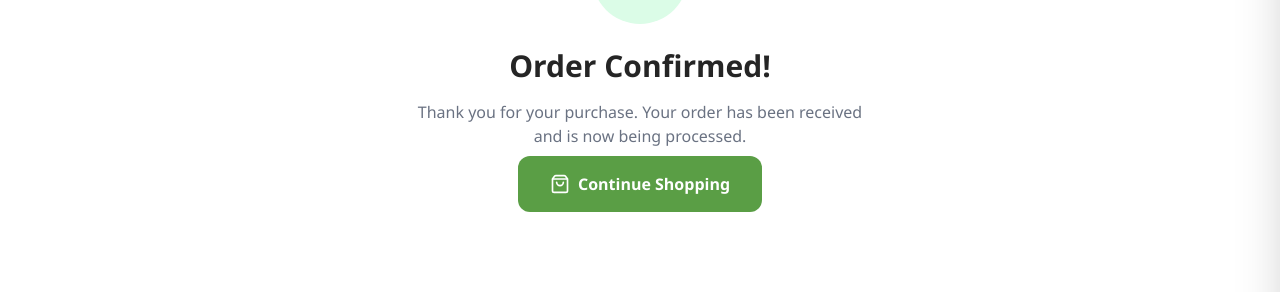
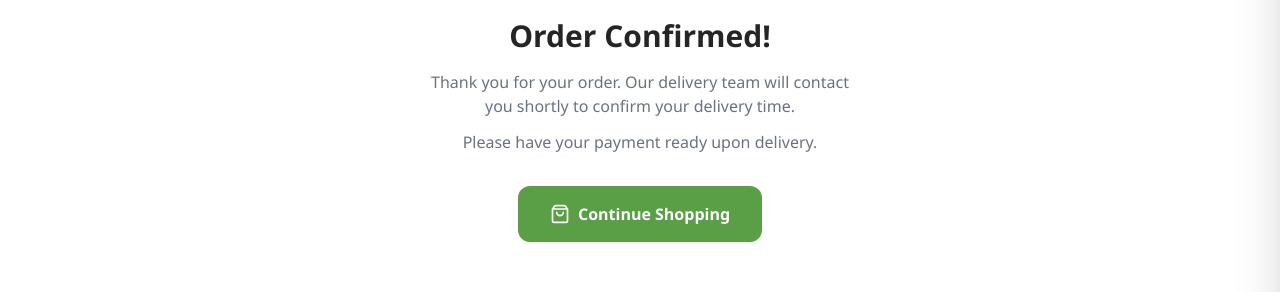
Before and after one commit to alkhudarigroupuae/emdaad-food, a Next.js app: page /checkout/success in a window 1280 px wide. Shown: the part 291-583 px from the top of the page. Built offline with nearby package versions, Linux system fonts and the light colour scheme; no server answers.

Commit message:
fix: keep all checkout flows within emdaadfood.com, no redirect to admin

```diff
--- a/src/app/checkout/CheckoutClient.tsx
+++ b/src/app/checkout/CheckoutClient.tsx
@@ -82,24 +82,7 @@ export default function CheckoutClient() {
 
       if (res.ok) {
         clearCart();
-
-        if (selectedGateway === 'cod') {
-          // Redirect to success page for COD
-          router.push(`/checkout/success?order_id=${order.id}`);
-        } else if (order.payment_url) {
-          // Redirect to proxied payment url for online payments
-          // Original: https://admin.emdaadfood.com/checkout/order-pay/17308/?pay_for_order=true&key=wc_order_9sVLgWlc6CtZ8
-          // New: /checkout/payment/17308/?pay_for_order=true&key=wc_order_9sVLgWlc6CtZ8
-          try {
-            const urlObj = new URL(order.payment_url);
-            const pathAndQuery = urlObj.pathname.replace('/checkout/order-pay/', '') + urlObj.search;
-            router.push(`/checkout/payment/${pathAndQuery}`);
-          } catch(e) {
-            window.location.href = order.payment_url;
-          }
-        } else {
-          router.push(`/checkout/success?order_id=${order.id}`);
-        }
+        router.push(`/checkout/success?order_id=${order.id}&method=${selectedGateway}`);
       } else {
         alert(order.error || 'Error creating order');
         setIsLoading(false);
--- a/src/app/checkout/success/page.tsx
+++ b/src/app/checkout/success/page.tsx
@@ -1,25 +1,61 @@
 import Link from 'next/link';
-import { CheckCircle2, ShoppingBag } from 'lucide-react';
+import { CheckCircle2, ShoppingBag, Clock, Phone } from 'lucide-react';
 
-export default async function CheckoutSuccess({ searchParams }: { searchParams: Promise<{ order_id?: string }> }) {
+const COD_METHODS = ['cod'];
+
+export default async function CheckoutSuccess({ searchParams }: { searchParams: Promise<{ order_id?: string; method?: string }> }) {
   const params = await searchParams;
+  const isCod = !params.method || COD_METHODS.includes(params.method);
+
   return (
     <div className="min-h-[70vh] flex flex-col items-center justify-center text-center px-4 py-12">
-      <div className="w-24 h-24 bg-green-100 rounded-full flex items-center justify-center mb-6">
-        <CheckCircle2 className="w-12 h-12 text-green-500" />
+      <div className={`w-24 h-24 ${isCod ? 'bg-green-100' : 'bg-blue-100'} rounded-full flex items-center justify-center mb-6`}>
+        {isCod ? (
+          <CheckCircle2 className="w-12 h-12 text-green-500" />
+        ) : (
+          <Clock className="w-12 h-12 text-blue-500" />
+        )}
       </div>
-      <h1 className="text-3xl font-bold text-dark mb-4">Order Confirmed!</h1>
-      <p className="text-gray-500 max-w-md mb-2">
-        Thank you for your purchase. Your order has been received and is now being processed.
-      </p>
+
+      <h1 className="text-3xl font-bold text-dark mb-4">
+        {isCod ? 'Order Confirmed!' : 'Order Received!'}
+      </h1>
+
       {params.order_id && (
-        <p className="text-gray-600 font-medium mb-8">
-          Order ID: <span className="text-dark">#{params.order_id}</span>
+        <p className="text-gray-500 font-medium mb-4">
+          Order ID: <span className="text-dark font-bold">#{params.order_id}</span>
         </p>
       )}
 
-      <div className="flex gap-4">
-        <Link href="/shop" className="bg-primary text-white px-8 py-4 rounded-xl font-bold hover:bg-secondary transition-colors flex items-center gap-2">
+      {isCod ? (
+        <div className="max-w-md space-y-3 mb-8">
+          <p className="text-gray-500">
+            Thank you for your order. Our delivery team will contact you shortly to confirm your delivery time.
+          </p>
+          <p className="text-gray-500">
+            Please have your payment ready upon delivery.
+          </p>
+        </div>
+      ) : (
+        <div className="max-w-md bg-blue-50 border border-blue-100 rounded-2xl p-6 mb-8 space-y-3">
+          <div className="flex items-center justify-center gap-2 text-blue-700 font-semibold mb-2">
+            <Phone className="w-5 h-5" />
+            <span>Payment Confirmation</span>
+          </div>
+          <p className="text-gray-600 text-sm">
+            Your order has been received. Our team will contact you shortly via WhatsApp or phone to complete your payment securely.
+          </p>
+          <p className="text-gray-500 text-xs">
+            You will also receive a confirmation email with your order details.
+          </p>
+        </div>
+      )}
+
+      <div className="flex gap-4 flex-wrap justify-center">
+        <Link
+          href="/shop"
+          className="bg-primary text-white px-8 py-4 rounded-xl font-bold hover:bg-secondary transition-colors flex items-center gap-2"
+        >
           <ShoppingBag className="w-5 h-5" /> Continue Shopping
         </Link>
       </div>
```
Also changed, not shown: public/sw.js.
